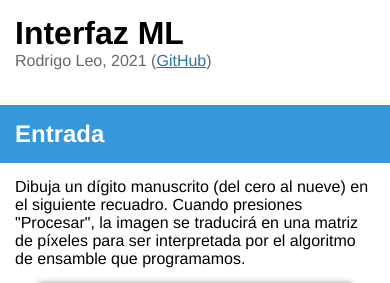
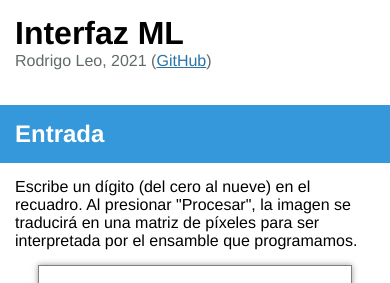
Before and after one commit to r-leo/ml_digits, a Flask app: page / in a window 390 px wide. Shown: the top 283 px of the page. Run offline with Flask 2, Linux system fonts and the light colour scheme; a map, chart or similar area stays blank.

Commit message:
Actualización de templates y canvas.js

```diff
--- a/webapp/static/canvas.js
+++ b/webapp/static/canvas.js
@@ -9,7 +9,7 @@ const state = {
   mousedown: false
 };
 
-const width = window.innerWidth
+const width = $(document).width();
 
 if (width > 500) {
   canvas.width  = 400;
--- a/webapp/templates/principal.html
+++ b/webapp/templates/principal.html
@@ -1,6 +1,7 @@
 <!DOCTYPE html>
 <html>
   <head>
+    <meta name="viewport" content="width=device-width; initial-scale=1.0; maximum-scale=1.0;">
     <title>Interfaz ML - Rodrigo Leo</title>
   <link rel="stylesheet" href="{{ estilo }}">
   </head>
@@ -10,7 +11,7 @@
 
     <h2>Entrada</h2>
 
-    <p>Dibuja un dígito manuscrito (del cero al nueve) en el siguiente recuadro. Cuando presiones "Procesar", la imagen se traducirá en una matriz de píxeles para ser interpretada por el algoritmo de ensamble que programamos.</p>
+    <p>Escribe un dígito (del cero al nueve) en el recuadro. Al presionar "Procesar", la imagen se traducirá en una matriz de píxeles para ser interpretada por el ensamble que programamos.</p>
 
     <div id="container" class="container">
       <canvas id="drawing-area" class="drawing-area" height="100" width="100"></canvas>
@@ -20,8 +21,8 @@
       </div>
     </div>
 
+    <script src="{{ jquery }}"></script>
     <script src="{{ codigo }}"></script>
-    <script src="{{ jquery }}"></script>
     <script src="{{ redirect }}"></script>
 
   </body>
--- a/webapp/templates/resultado.html
+++ b/webapp/templates/resultado.html
@@ -1,6 +1,7 @@
 <!DOCTYPE html>
 <html>
   <head>
+    <meta name="viewport" content="width=device-width; initial-scale=1.0; maximum-scale=1.0;">
     <title>Interfaz ML - Rodrigo Leo</title>
   <link rel="stylesheet" href="{{ estilo }}">
   </head>
@@ -60,8 +61,8 @@
       backButton.addEventListener('click', handleBackButtonClick);
     </script>
 
+    <script src="{{ jquery }}"></script>
     <script src="{{ codigo }}"></script>
-    <script src="{{ jquery }}"></script>
     <script src="{{ redirect }}"></script>
     <script src="https://polyfill.io/v3/polyfill.min.js?features=es6"></script>
     <script id="MathJax-script" async src="https://cdn.jsdelivr.net/npm/mathjax@3/es5/tex-mml-chtml.js"></script>
```
